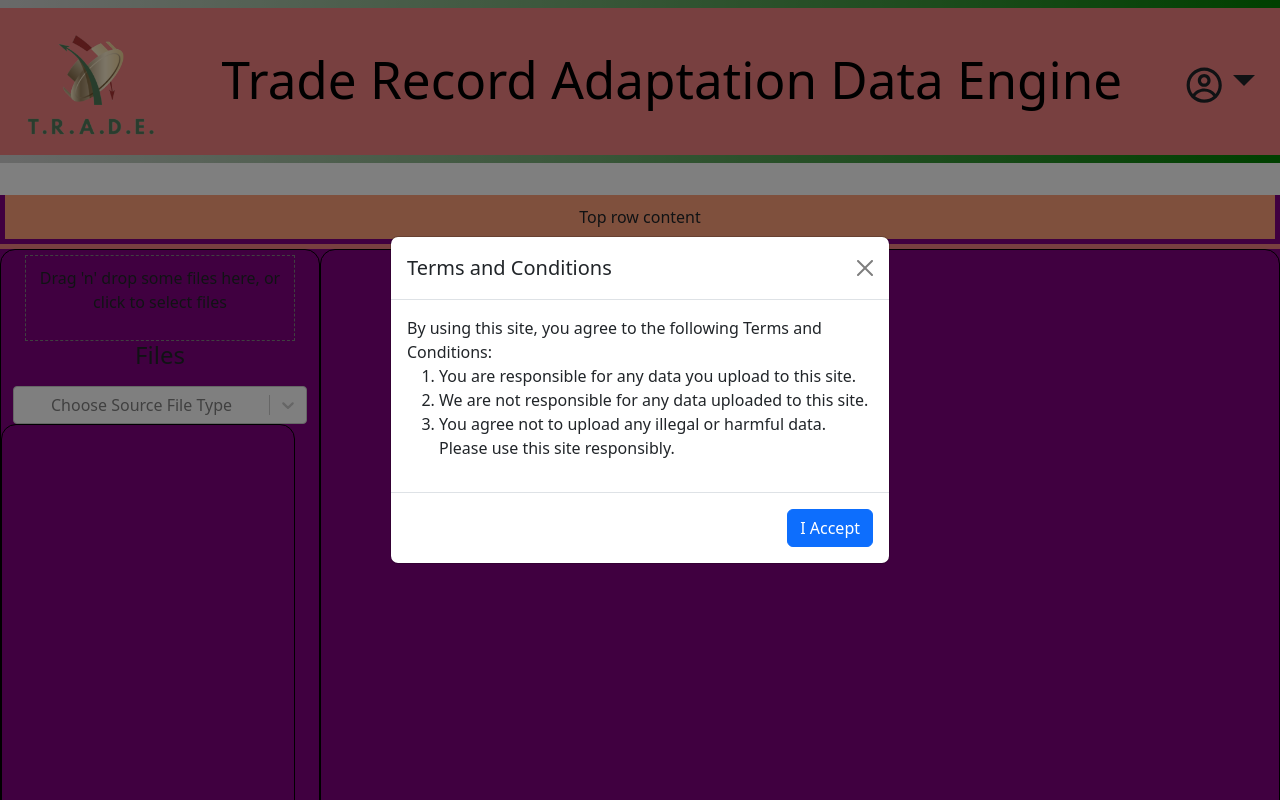
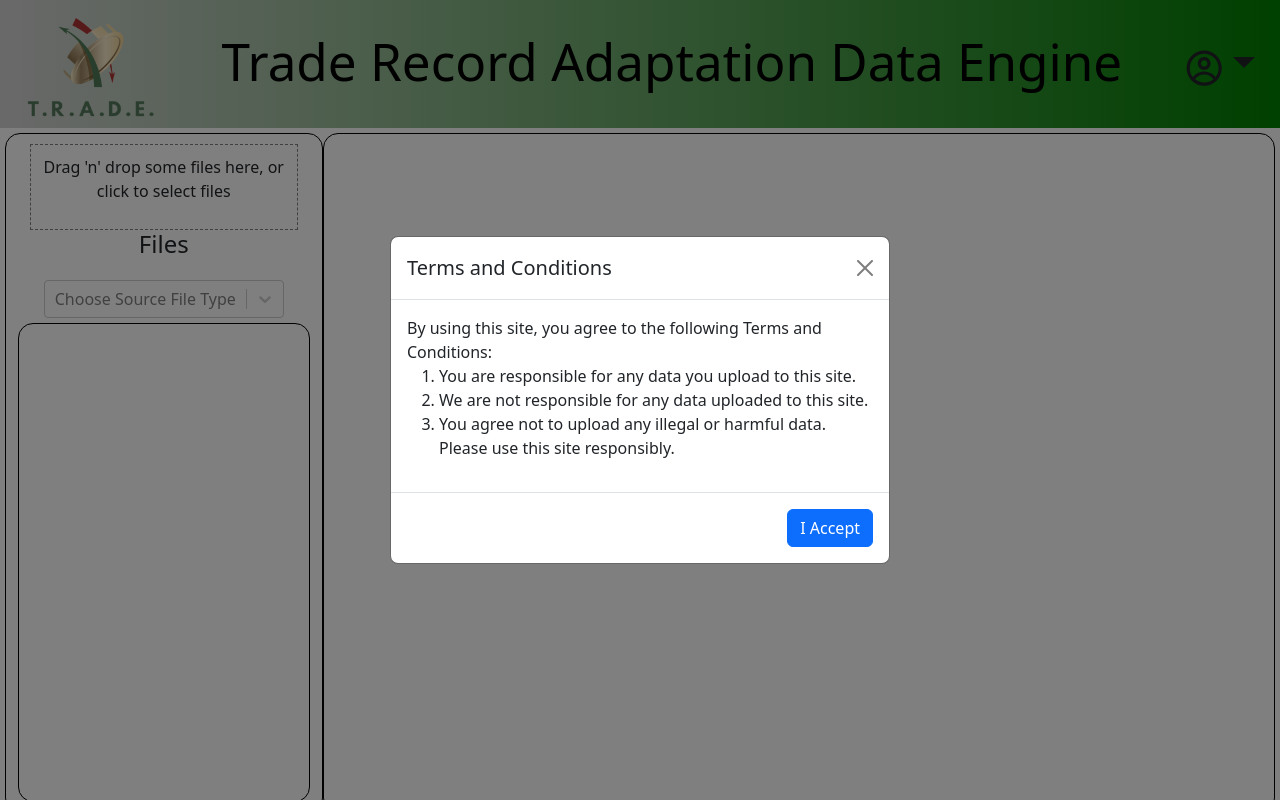
Before and after one commit to JOATZ/TRADE_App, a React (Create React App) app: page / in a window 1280 px wide. Shown: the top 800 px of the page. Built offline with nearby package versions, Linux system fonts and the light colour scheme.

Commit message:
need to fix homepage padding and pill flex-start

```diff
--- a/src/App.css
+++ b/src/App.css
@@ -40,12 +40,14 @@ body {
   justify-content: space-between;
   align-items: center;
   width: 100%;
+
 }
 
 .navbar-dark {
   background-image: linear-gradient(to right, var(--color-navbar-dark-light), var(--color-navbar-dark-dark));
-  margin-bottom: 2rem;
+  margin-bottom: 0.0rem;
   min-height: 8rem;
+  max-height: 15vh;
 }
 
 .navbar-brand h1 {
@@ -146,29 +148,31 @@ body {
 .App-link {
   color: var(--color-link);
 }
-
+.page-row{
+  padding: 5px;
+}
 .data-list-container {
   display: flex;
   flex-direction: column;
-  padding: 5px; /* Adjust as needed */
+  justify-content: flex-start;
+  align-items: center;
+  padding: 10px; /* Adjust as needed */
   border: solid black 1px;
   border-radius: 15px;
   width: 100%;
-  min-height: 100vh;
-  overflow-y: auto;
+  height:85vh;
 }
 
 .preview-container {
   display: flex;
   flex-direction: column;
-  padding: 5px; /* Adjust as needed */
+  padding: 10px; /* Adjust as needed */
   border: solid black 1px;
   border-radius: 15px;
   width: 100%;
-  height: 100vh;
+  height: 85vh;
   overflow-y: auto;
 }
-
 
 .pill-remove-button .btn {
   width: 30px;
@@ -179,6 +183,7 @@ body {
 }
 
 .parent-pill-row {
+  margin: auto;
   outline: 1px black solid;
   border-radius: 15px;
   box-shadow: 0px 4px 8px rgba(0, 0, 0, 0.5);
@@ -192,6 +197,7 @@ body {
   display: flex;
   flex-direction: column;
   align-items: center;
+
 }
 
 @keyframes App-logo-spin {
@@ -203,18 +209,6 @@ body {
   }
 }
 
-/*temp to see paddings*/
-.container-fluid {
-  background-color: lightcoral;
+.drag-drop-box, .file-select {
+  padding: 5px;
 }
-
-.row {
-  margin: 5px;
-  background-color: purple;
-}
-
-.col {
-  margin:5px;
-  padding: 10px;
-  background-color: lightsalmon;
-}
--- a/src/pages/HomePage.js
+++ b/src/pages/HomePage.js
@@ -51,13 +51,14 @@ const HomePage = () => {
 
     return (
         <Container fluid>
-            <Row>
-                <Col>Top row content</Col>
-            </Row>
-            <Row>
+            <Row className='page-row'>
                 <Col md={3} className='data-list-container'>
-                    <DragDropBox onFileDrop={handleFileDrop} />
+                    <DragDropBox
+                        className='drag-drop-box'
+                        onFileDrop={handleFileDrop}
+                    />
                     <Select
+                        className='file-select'
                         options={options}
                         placeholder='Choose Source File Type'
                         onChange={handleOptionChange}
@@ -66,7 +67,9 @@ const HomePage = () => {
                         <DataList setSelectedData={setSelectedData} />
                     </Row>
                 </Col>
-                <Col md={9} className='preview-container'>{selectedData?JSON.stringify(selectedData,null,2):''}</Col>
+                <Col md={9} className='preview-container'>
+                    {selectedData ? JSON.stringify(selectedData, null, 2) : ''}
+                </Col>
             </Row>
         </Container>
     )
```
